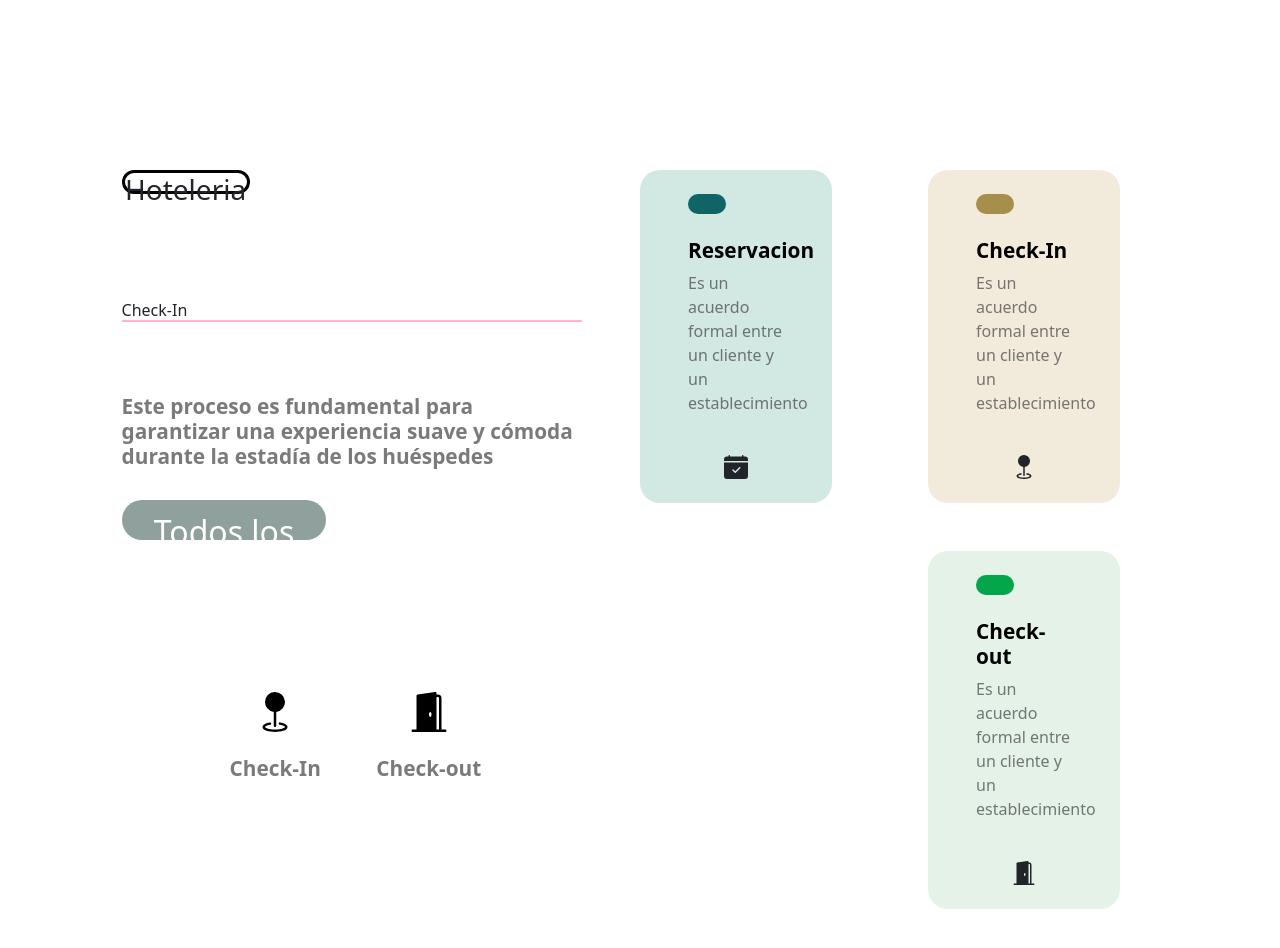
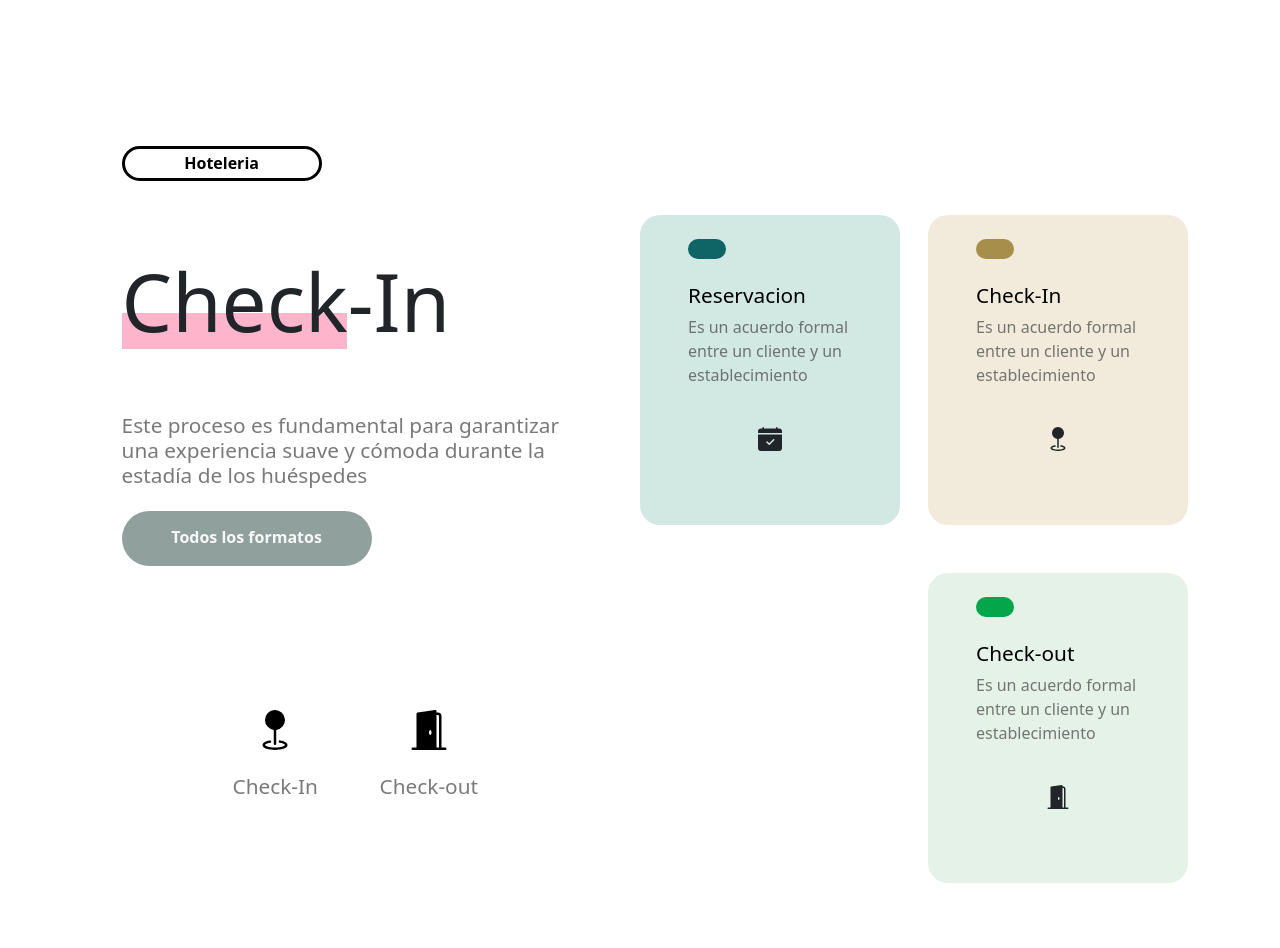
Before and after one commit to jhoncastro1/Software_Hoteleria, a React (Create React App) app in the folder Hoteleria_frontend/: page /checkIn in a window 1280 px wide. Shown: the top 948 px of the page. Built offline with nearby package versions, Linux system fonts and the light colour scheme.

Commit message:
branch-002

```diff
--- a/Hoteleria_frontend/src/components/Check_in.css
+++ /dev/null
@@ -1,33 +0,0 @@
-.div_p{
-    width: calc(10vw);
-    height: calc(3vh);
-    border-radius: 20px;
-    background-color: #ffffff;
-    border: #000 solid 3px;
-
-}
-.div_t{
-    width: calc(16vw);
-    height: calc(5vh);
-    border-radius: 40px;
-    color: #ffffff;
-    background-color: #90A19D;
-    padding-top: 0.7ch;
-}
-  .texto-con-subrayado {
-    position: relative;
-  }
-
-  .palabra {
-    position: relative;
-    z-index: 2; /* Coloca la palabra sobre el subrayado */
-  }
-
-  .subrayado {
-    position: absolute;
-    width: 100%;
-    height: 2px; /* Puedes ajustar la altura según tus preferencias */
-    background-color: #FEB5CB; /* Color del subrayado */
-    bottom: 0;
-    z-index: 1; /* Coloca el subrayado detrás de la palabra */
-  }
--- a/Hoteleria_frontend/src/components/Check_in.js
+++ b/Hoteleria_frontend/src/components/Check_in.js
@@ -1,25 +1,29 @@
 import React from 'react'
-import './Check_in.css'
+
 
 const Check_in = () => {
     return (
       <main>
         <section className='d-flex align-items-center col-12 min-vh-100 room'>
           <div className='col-6 room'>
-            <div className='py-5 col-12 d-flex  text-center'>
-              <h3 className='div_p'>Hoteleria</h3>
+            <div className='py-4 col-12 d-flex  text-center'>
+              <div className='div_p'>
+                <p className='font_size_four text-center'>Hoteleria</p>
+              </div>
             </div>
             <div className='py-5'>
-            <div class="texto-con-subrayado">
-                <span class="palabra">Check-In</span>
-                <div class="subrayado"></div>
+            <div class="underline-up">
+                <span class="palabra display-1">Check-In</span>
+                <div class="subrayado-one"></div>
             </div>
             </div>
-            <div className='py-4'>
+            <div className='py-3'>
               <h4 className='font_size'>Este proceso es fundamental para garantizar una experiencia suave y cómoda durante la estadía de los huéspedes</h4>
             </div>
             <div>
-              <h2 className='div_t'>Todos los formatos</h2>
+              <div className='div_t'>
+                <p className='font_size_five'>Todos los formatos</p>
+              </div>
             </div>
             <div className='py-5 col-12 d-flex justify-content-center text-center'>
               <a type='submit' href='/' className='py-5 my-5 col-4 border_fz'>
--- a/Hoteleria_frontend/src/components/Home_Page.css
+++ /dev/null
@@ -1,94 +0,0 @@
-.underline{
-    text-decoration: underline;
-    text-decoration-color: #FEB5CB;
-    text-decoration-thickness: 20px;
-}
-.room{
-    padding: 5%;
-}
-
-.font_wig{
-    font-weight: 500;
-}
-.font_size{
-    font-weight: bold;
-    font-size: calc(1.3em);
-    color: rgba(66, 66, 66, 0.7);
-}
-.font_size_two{
-    font-size: calc(1em);
-
-    color: rgba(66, 66, 66, 0.5);
-}
-
-.font_size_three{
-    font-size: calc(1em);
-
-    color: rgba(66, 66, 66, 0.75);
-
-}
-.svg_width{
-    width: calc(5vh);
-}
-.svg_width:hover{
-    width: calc(6vh);
-    transition: 0.5s;
-}
-a{
-    text-decoration: none;
-    color: black;
-}
-.div_w_one{
-    width: calc(3vw);
-    height: calc(2.5vh);
-    border-radius: 20px;
-    background-color: #0F6466;
-}
-.bg_color{
-    background-color: #F2EBDC;
-    border-radius: 20px;
-}
-.svg_width_one{
-    width: calc(3vh);
-}
-.font_color{
-    color: black;
-}
-.font_color_two{
-    font-weight: bold;
-    font-size: calc(1.3em);
-    color: white
-}
-.div_w_two{
-    width: calc(3vw);
-    height: calc(2.5vh);
-    border-radius: 20px;
-    background-color: #A68F4B;
-}
-.bg_color_two{
-    background-color: #E4F2E7;
-    border-radius: 20px;
-}
-.div_w_three{
-    width: calc(3vw);
-    height: calc(2.5vh);
-    border-radius: 20px;
-    background-color: #03A64A;
-}
-
-.div_w_four{
-    width: calc(7vw);
-    height: calc(2.5vh);
-    border-radius: 20px;
-    background-color: #D9B07E;
-}
-.div_w_five{
-    width: calc(7vw);
-    height: calc(2.5vh);
-    border-radius: 20px;
-    background-color: #2C3532;
-}
-.bg_color_three{
-    background-color: #D2E8E3;
-    border-radius: 20px;
-}
--- a/Hoteleria_frontend/src/components/Home_page.js
+++ b/Hoteleria_frontend/src/components/Home_page.js
@@ -1,13 +1,15 @@
 import React from 'react'
 import { Link } from 'react-router-dom';
-import './Home_Page.css'
+
 const Home_page = () => {
   return (
     <main>
       <section className='d-flex align-items-center col-12 min-vh-100 room'>
         <div className='col-6 room'>
-          <div className='py-5'>
-            <h1 className='display-1 font_wig'>Bienvenido a tu  <span className='underline'>Software de hoteleria</span></h1>
+        <div className='py-5'>
+            <h1 className='display-3 font_wig'>
+              Bienvenido a tu <div className='underline-up'><span class="palabra">Software de hoteleria</span><div class="subrayado-two"></div></div>
+            </h1>
           </div>
           <div className='py-4'>
             <h4 className='font_size'>Estamos aquí para ayudarte en cada paso de tu formación y crecimiento en la industria hotelera.</h4>
@@ -31,7 +33,7 @@ const Home_page = () => {
         </div>
         <div className='col-6 d-flex justify-content-center'>
           <div className='col-6'>
-            <div className='col-8 bg_color'>
+            <div className='col-8 bg_color_two'>
               <div className='p-4'>
                 <div className='div_w_two'></div>
               </div>
@@ -45,7 +47,7 @@ const Home_page = () => {
             </div>
           </div>
           <div className='col-6'>
-            <div className='col-8 bg_color_two'>
+            <div className='col-8 bg_color_three'>
               <div className='p-4'>
                 <div className='div_w_three'></div>
               </div>
@@ -55,7 +57,7 @@ const Home_page = () => {
               <p className='font_size_three px-4 py-2'>Leer más -D</p>
 
             </div>
-            <div className='col-8 bg_color_three'>
+            <div className='col-8 bg_color'>
               <div className='p-4'>
                 <div className='div_w_one'></div>
               </div>
--- a/Hoteleria_frontend/src/components/Main_Page.css
+++ /dev/null
@@ -1,72 +0,0 @@
-.underline{
-    text-decoration: underline;
-    text-decoration-color: #FEB5CB;
-    text-decoration-thickness: 20px;
-}
-.room{
-    padding: 5%;
-}
-.border_sp{
-    border-color: black;
-    border-left: 1.5px solid;
-    border-right: 1.5px solid;
-
-}
-.font_wig{
-    font-weight: 500;
-}
-.font_size{
-    font-size: calc(1.3em);
-    color: rgba(66, 66, 66, 0.7);
-}
-.font_size_letter{
-    font-size: calc(1em);
-    color: rgba(66, 66, 66, 0.7);
-}
-.svg_width{
-    width: calc(5vh);
-}
-.svg_width:hover{
-    width: calc(6vh);
-    transition: 0.5s;
-}
-a{
-    text-decoration: none;
-    color: black;
-}
-.div_w_one{
-    width: calc(3vw);
-    height: calc(2.5vh);
-    border-radius: 20px;
-    background-color: #0F6466;
-}
-.bg_color{
-    background-color: #D2E8E3;
-    border-radius: 20px;
-}
-.svg_width_one{
-    width: calc(3vh);
-}
-.font_color{
-    color: black;
-}
-.div_w_two{
-    width: calc(3vw);
-    height: calc(2.5vh);
-    border-radius: 20px;
-    background-color: #A68F4B;
-}
-.bg_color_two{
-    background-color: #F2EBDC;
-    border-radius: 20px;
-}
-.div_w_three{
-    width: calc(3vw);
-    height: calc(2.5vh);
-    border-radius: 20px;
-    background-color: #03A64A;
-}
-.bg_color_three{
-    background-color: #E4F2E7;
-    border-radius: 20px;
-}
--- /dev/null
+++ b/Hoteleria_frontend/src/components/StylesPage.css
@@ -0,0 +1,226 @@
+/*Encapsulamiento de columnas*/
+.room{
+    padding: 5%;
+}
+
+/*Lineas que dividen los iconos*/
+.border_sp{
+    border-color: black;
+    border-left: 1.5px solid;
+    border-right: 1.5px solid;
+
+}
+
+/*Tamaño del grosor del titulo*/
+.font_wig{
+    font-weight: 500;
+}
+
+/*Color de fuente y tamaño del contenido debajo del titulo*/
+.font_size{
+
+    font-size: calc(1.3em);
+    color: rgba(66, 66, 66, 0.7);
+}
+
+/*Color de fuente y tamaño del texto de iniciar sesion en los componentes de cuadro en la pagina de inicio*/
+.font_size_two{
+    font-size: calc(1em);
+
+    color: rgba(66, 66, 66, 0.5);
+}
+
+/*Color de fuente y tamaño del texto del contenido en los componentes de cuadro en la pagina de inicio*/
+.font_size_three{
+    font-size: calc(1em);
+
+    color: rgba(66, 66, 66, 0.75);
+
+}
+
+/*Color de fuente y tamaño del texto del contenido en los componentes de cuadro en la pagina de inicio*/
+.font_size_four{
+    font-size: calc(1em);
+    font-weight: bold;
+    color: rgba(0, 0, 0, 1.0);
+    padding-top: 0.3ch;
+}
+
+/*Color de fuente y tamaño del texto del contenido en los componentes de cuadro en la pagina de inicio*/
+.font_size_five{
+    font-size: calc(1em);
+    font-weight: bold;
+    color: rgb(247, 247, 247);
+    padding-top: 1.5ch;
+    text-align: center;
+
+}
+
+/*Color de fuente y tamaño del contenido de los cuadro componentes*/
+.font_size_letter{
+    font-size: calc(1em);
+    color: rgba(66, 66, 66, 0.7);
+}
+
+/*Tamaño de los iconos SVG*/
+.svg_width{
+    width: calc(5vh);
+}
+
+/*Transicion de los iconos*/
+.svg_width:hover{
+    width: calc(6vh);
+    transition: 0.5s;
+}
+
+/*Color de los iconos*/
+a{
+    text-decoration: none;
+    color: black;
+}
+
+/*Tamaño de los iconos SVG del componente cuadro*/
+.svg_width_one{
+    width: calc(3vh);
+}
+
+/*Color del titulo del componente cuadro*/
+.font_color{
+    color: black;
+}
+/*Color del texto del componente IR administrador*/
+.font_color_two{
+    font-weight: bold;
+    font-size: calc(1.3em);
+    color: white
+}
+
+
+/*Componente de adorno de los cuadros de inicio y main Verde oscuro*/
+.div_w_one{
+    width: calc(3vw);
+    height: calc(2.5vh);
+    border-radius: 20px;
+    background-color: #0F6466;
+}
+
+/*Componente de adorno de los cuadros de inicio y main marron*/
+.div_w_two{
+    width: calc(3vw);
+    height: calc(2.5vh);
+    border-radius: 20px;
+    background-color: #A68F4B;
+}
+/*Componente de adorno de los cuadros de inicio y main verde*/
+.div_w_three{
+    width: calc(3vw);
+    height: calc(2.5vh);
+    border-radius: 20px;
+    background-color: #03A64A;
+}
+
+/*Componente IR del home_Page color beige*/
+.div_w_four{
+    width: calc(7vw);
+    height: calc(2.5vh);
+    border-radius: 20px;
+    background-color: #D9B07E;
+}
+
+/*Componente IR del home_Page color gris*/
+.div_w_five{
+    width: calc(7vw);
+    height: calc(2.5vh);
+    border-radius: 20px;
+    background-color: #2C3532;
+}
+
+
+
+
+/*Componente cuadro color verde oscuro */
+.bg_color{
+    width: 260px;
+    height: 310px;
+    background-color: #D2E8E3;
+    border-radius: 20px;
+}
+
+/*Componente cuadro color beige/naranja*/
+.bg_color_two{
+    width: 260px;
+    height: 310px;
+    background-color: #F2EBDC;
+    border-radius: 20px;
+}
+
+/*Componente verde super claro*/
+.bg_color_three{
+    width: 260px;
+    height: 310px;
+    background-color: #E4F2E7;
+    border-radius: 20px;
+}
+
+
+/*Componente Hoteleria */
+  .div_p{
+    width: calc(200px);
+    height: calc(35px);
+    border-radius: 20px;
+    background-color: #ffffff;
+    border: #000 solid 3px;
+    color: black;
+
+}
+
+/* Componente Todos los formatos Style checking*/
+.div_t{
+    width: calc(250px);
+    height: calc(55px);
+    border-radius: 30px;
+    background-color: #90A19D;
+
+}
+
+/*Underline baja el texto una linea  */
+  .underline-up {
+    position: relative;
+  }
+
+  /*Este estilo alinea el texto con el subrayado */
+  .palabra {
+    font-weight: 500;
+    position: relative;
+    z-index: 2; /* Coloca la palabra sobre el subrayado */
+  }
+
+    /*Subrayado del titulo main*/
+    .subrayado{
+        position: absolute;
+        width: 73%;
+        height: 36px; /* Puedes ajustar la altura según tus preferencias */
+        background-color: #FEB5CB; /* Color del subrayado */
+        bottom: 0;
+        z-index: 1; /* Coloca el subrayado detrás de la palabra */
+    }
+
+  /*Subrayado del titutlo checkin*/
+  .subrayado-one {
+    position: absolute;
+    width: 49%;
+    height: 36px; /* Puedes ajustar la altura según tus preferencias */
+    background-color: #FEB5CB; /* Color del subrayado */
+    bottom: 0;
+    z-index: 1; /* Coloca el subrayado detrás de la palabra */
+  }
+
+  /*Subrayado del titutlo de INICIO*/
+  .subrayado-two {
+    position: absolute;
+    width: 98%;
+    height: 36px; /* Puedes ajustar la altura según tus preferencias */
+    background-color: #FEB5CB; /* Color del subrayado */
+    bottom: 0;
+    z-index: 1; /* Coloca el subrayado detrás de la palabra */
+  }
```
Also changed, not shown: Hoteleria_frontend/src/components/Main_Page.js (+9 -8 lines).
